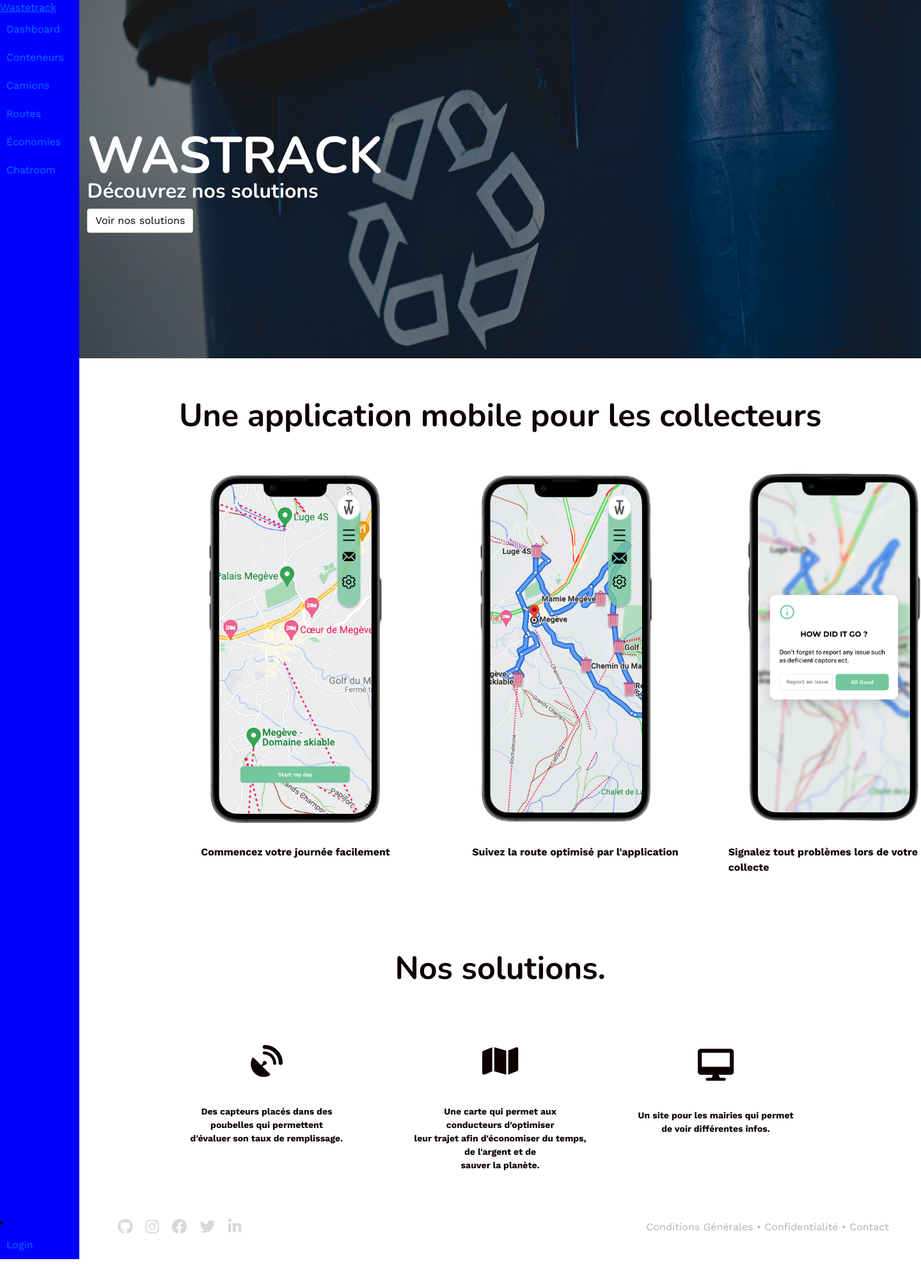
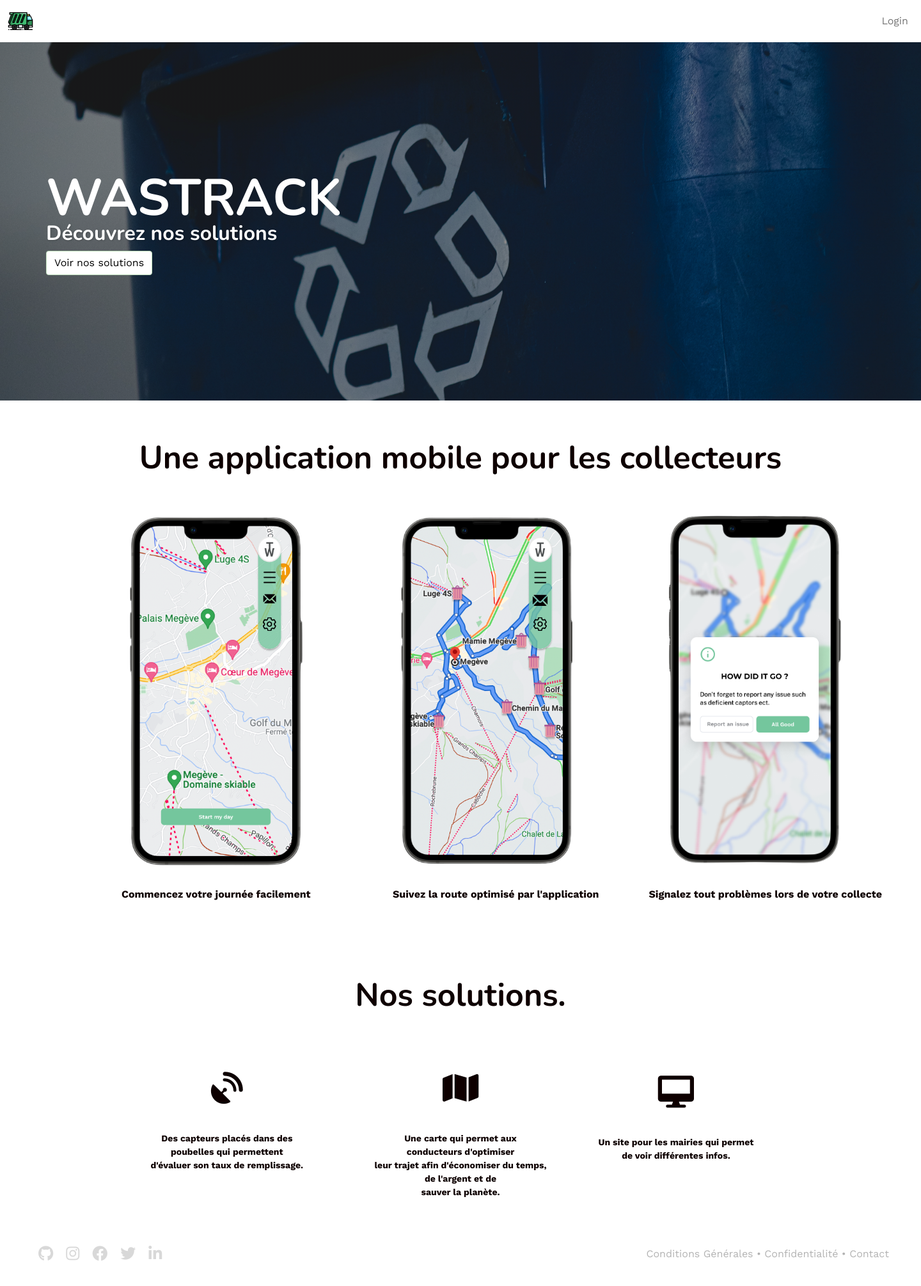
Before and after one commit to max212118/wastrack, a Rails app: page / in a window 1440 px wide. Shown: the whole page at 64% size. Before the commit the page ends 1968 px from the top, so only its background shows below. Run offline with Rails 7, Linux system fonts and the light colour scheme; style sheets or scripts are compiled from the project's sources; parts of the project's set-up code (start-up, migrations or seed data) failed here and were passed over; some libraries are stand-ins or nearby versions.

Commit message:
Revert "Sidebar"

```diff
--- a/app/assets/stylesheets/application.scss
+++ b/app/assets/stylesheets/application.scss
@@ -12,7 +12,3 @@
 // Your CSS partials
 @import "components/index";
 @import "pages/index";
-
-.dashboard-container {
-  display: flex;
-}
--- a/app/assets/stylesheets/components/_index.scss
+++ b/app/assets/stylesheets/components/_index.scss
@@ -9,6 +9,5 @@
 @import "card";
 @import "plate";
 @import "container";
-@import "sidemenu";
 @import "badge";
 @import "table";
--- a/app/assets/stylesheets/components/_sidemenu.scss
+++ /dev/null
@@ -1,35 +0,0 @@
-@import url("https://fonts.googleapis.com/css2?family=Nunito:wght@400;600;700&display=swap");
-
-.sidebar {
-  background: blue;
-  width: 200px;
-  flex-direction: column;
-}
-
-.nav-list {
-  flex-direction: column;
-  justify-content: space-between;
-}
-
-.flex-item {
-  flex-direction: column;
-  justify-content: space-between;
-}
-
-.nav {
-    height: 100%;
-    display: flex;
-    flex-direction: column;
-    justify-content: space-between;
-    overflow: hidden
-}
-
-.nav-link {
-    align-items: center;
-    column-gap: 1rem;
-    padding: 10px;
-}
-
-.nav-link a {
-  padding: 10px;
-}
--- a/app/controllers/roads_controller.rb
+++ b/app/controllers/roads_controller.rb
@@ -1,8 +1,7 @@
 class RoadsController < ApplicationController
+
 	def index
     @roads = policy_scope(Road)
-	end
-
 
     @markers = []
     @roads.each do |road|
@@ -17,6 +16,7 @@
       end
     end
   end
+
 
   def show
     @road = Road.find(params[:id])
--- a/app/controllers/trucks_controller.rb
+++ b/app/controllers/trucks_controller.rb
@@ -1,6 +1,7 @@
 class TrucksController < ApplicationController
+
 	def index
-    @trucks = policy_scope(Truck)
+
 	end
 
 	def show
--- a/app/policies/road_policy.rb
+++ b/app/policies/road_policy.rb
@@ -2,12 +2,9 @@
   class Scope < Scope
     # NOTE: Be explicit about which records you allow access to!
     def resolve
+      scope.where(city_hall_id: user.city_hall_id)
       scope.all
     end
-  end
-
-  def index?
-    true
   end
 
   def show?
--- a/app/views/layouts/application.html.erb
+++ b/app/views/layouts/application.html.erb
@@ -17,11 +17,8 @@
   <body>
     <script src="https://api.mapbox.com/mapbox-gl-js/plugins/mapbox-gl-directions/v4.1.0/mapbox-gl-directions.js"></script>
     <link rel="stylesheet" href="https://api.mapbox.com/mapbox-gl-js/plugins/mapbox-gl-directions/v4.1.0/mapbox-gl-directions.css" type="text/css">
-    <%#= render 'shared/navbar' %>
+    <%= render 'shared/navbar' %>
     <%= render 'shared/flashes' %>
-    <div class='dashboard-container'>
-      <%= render 'shared/sidemenu' %>
-      <%= yield %>
-    </div>
+    <%= yield %>
   </body>
 </html>
--- /dev/null
+++ b/app/views/shared/_navbar.html.erb
@@ -0,0 +1,31 @@
+<div class="navbar navbar-expand-sm navbar-light navbar-lewagon">
+  <div class="container-fluid">
+    <%= link_to root_path, class: "navbar-brand" do %>
+      <%= image_tag "garbage-truck.png" %>
+    <% end %>
+    <button class="navbar-toggler" type="button" data-bs-toggle="collapse" data-bs-target="#navbarSupportedContent" aria-controls="navbarSupportedContent" aria-expanded="false" aria-label="Toggle navigation">
+      <span class="navbar-toggler-icon"></span>
+    </button>
+    <div class="collapse navbar-collapse" id="navbarSupportedContent">
+      <ul class="navbar-nav me-auto">
+        <% if user_signed_in? %>
+          <li class="nav-item active">
+            <%= link_to "Dashboard", dashboard_path, class: "nav-link" %>
+          </li>
+          <li class="nav-item dropdown">
+            <%= cl_image_tag current_user.photo.key, class: "avatar dropdown-toggle", id: "navbarDropdown", data: { bs_toggle: "dropdown" }, 'aria-haspopup': true, 'aria-expanded': false %>
+            <div class="dropdown-menu dropdown-menu-end" aria-labelledby="navbarDropdown">
+              <%#= link_to "Action", "#", class: "dropdown-item" %>
+              <%#= link_to "Another action", "#", class: "dropdown-item" %>
+              <%= link_to "Log out", destroy_user_session_path, method: :delete, class: "dropdown-item" %>
+            </div>
+          </li>
+        <% else %>
+          <li class="nav-item">
+            <%= link_to "Login", new_user_session_path, class: "nav-link" %>
+          </li>
+        <% end %>
+      </ul>
+    </div>
+  </div>
+</div>
--- a/app/views/shared/_sidemenu.html.erb
+++ /dev/null
@@ -1,59 +0,0 @@
-<div class="sidebar">
-  <div style="display: flex;
-              justify-content: space-between;
-              flex-direction: column;
-              height: 100%;">
-    <div>
-      <%= link_to root_path, class: "nav-logo" do %>
-        <i class='bx bx-layer nav_logo-icon'></i>
-        <span class="nav_logo-name">Wastetrack</span>
-      <% end %>
-
-      <ul class="nav-list">
-        <li>
-          <%= link_to dashboard_path, class: "nav-link" do %>
-            Dashboard <i class='bx bx-bookmark nav_icon'></i>
-          <% end %>
-        </li>
-        <li>
-          <%= link_to containers_path, class: "nav-link"  do %>
-            Conteneurs <i class='bx bx-bookmark nav_icon'></i>
-          <% end %>
-        </li>
-        <li>
-          <%= link_to trucks_path, class: "nav-link"  do%>
-            Camions <i class='bx bx-bookmark nav_icon'></i>
-          <% end %>
-        </li>
-        <li>
-          <%= link_to roads_path, class: "nav-link" do%>
-            Routes <i class='bx bx-user nav_icon'></i>
-          <% end %>
-        </li>
-        <li>
-          <%= link_to economies_path, class: "nav-link" do%>
-            Économies <i class='bx bx-user nav_icon'></i>
-          <% end %>
-        </li>
-        <li>
-          <%= link_to chatrooms_path, class: "nav-link" do %>
-            Chatroom <i class='bx bx-user nav_icon'> </i>
-          <% end %>
-        </li>
-      </ul>
-    </div>
-
-    <div class="">
-      <li class="navbar-nav">
-        <% if user_signed_in? %>
-            <%= cl_image_tag current_user.photo.key, class: "avatar dropdown-toggle" %>
-            <%= link_to "Log out", destroy_user_session_path, method: :delete %>
-        <% else %>
-          <li class="nav-item">
-            <%= link_to "Login", new_user_session_path, class: "nav-link" %>
-          </li>
-        <% end %>
-      </li>
-    </div>
-  </div>
-</div>
--- a/app/views/trucks/index.html.erb
+++ b/app/views/trucks/index.html.erb
@@ -1,5 +1 @@
-Index Truck
-
-<%= @trucks.each do |truck| %>
-
-<% end %>
+Index Trucks
```
Also changed, not shown: app/policies/truck_policy.rb (+3 -4 lines). Lines whose indentation alone changed are shown as unchanged.
